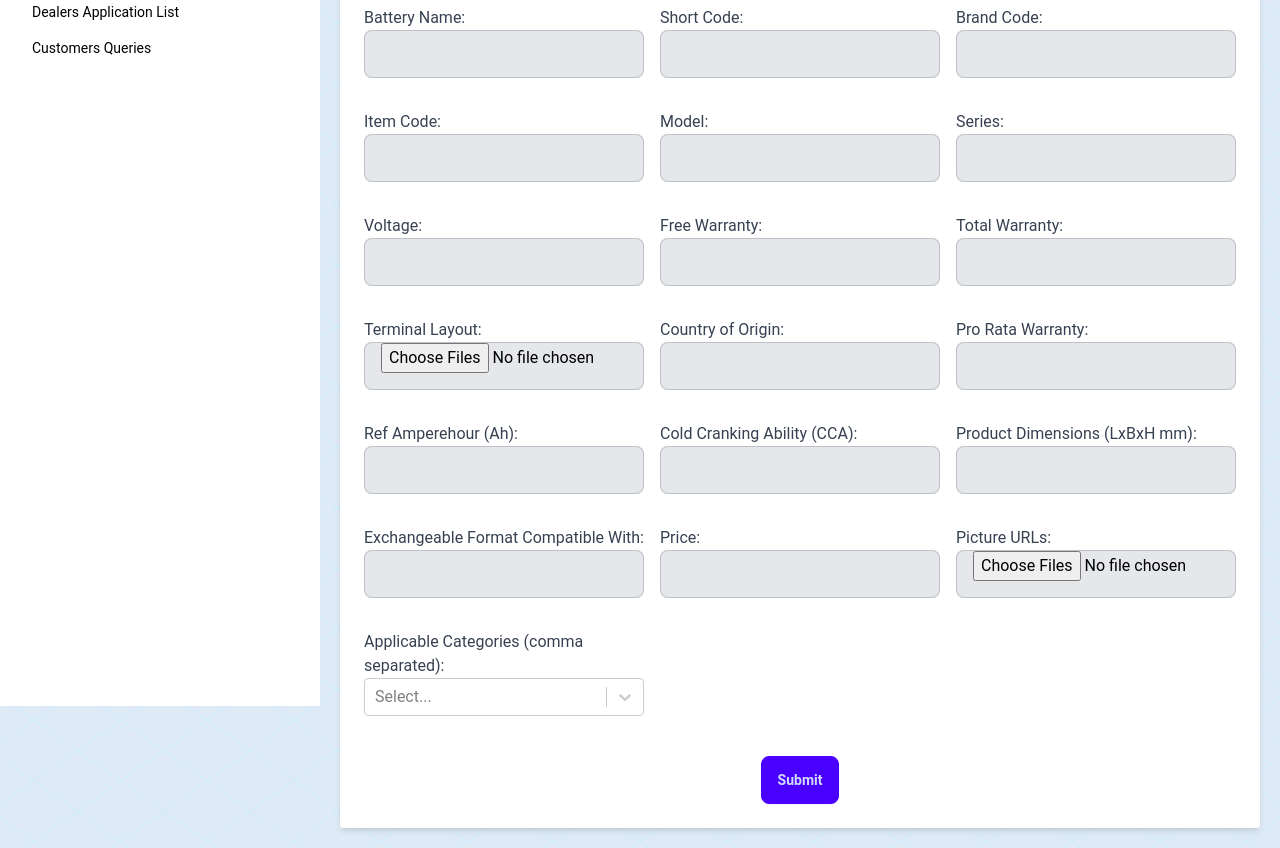
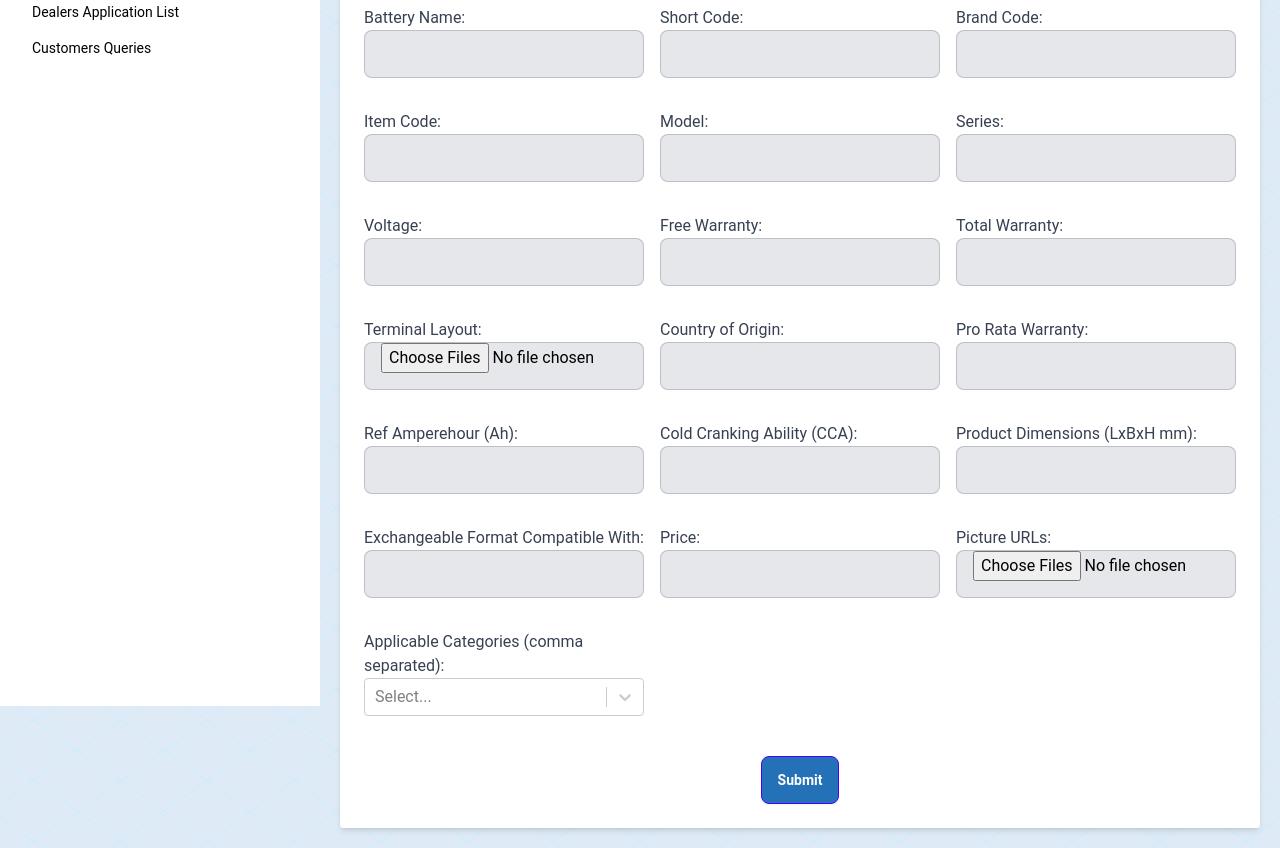
Before and after one commit to arbinzaman/rahimafrooz-battery, a React (Vite) app: page /dashboard/add-new-battery in a window 1280 px wide. Shown: the part 187-1035 px from the top of the page. Built offline with nearby package versions, Linux system fonts and the light colour scheme.

Commit message:
Style: Fixed add a new battery section style

```diff
--- a/src/components/Dashboard/BatteryDetails/AddANewBatteryForm.jsx
+++ b/src/components/Dashboard/BatteryDetails/AddANewBatteryForm.jsx
@@ -1,4 +1,5 @@
 import Select from "react-select";
+import { GrFormUpload } from "react-icons/gr";
 
 const AddANewBatteryForm = ({ prompts }) => {
   const {
@@ -274,7 +275,7 @@ const AddANewBatteryForm = ({ prompts }) => {
           )}
         </div>
         <div className="flex justify-center mt-6">
-          <button type="submit" className="btn btn-primary">
+          <button type="submit" className="btn btn-primary bg-tableBackground2 text-white">
             Submit
           </button>
         </div>
```
